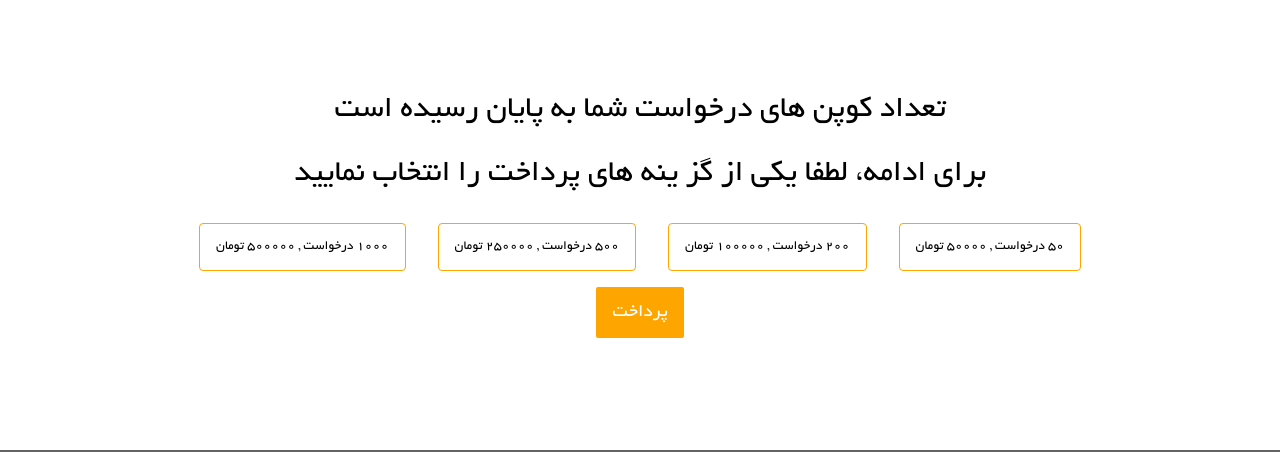
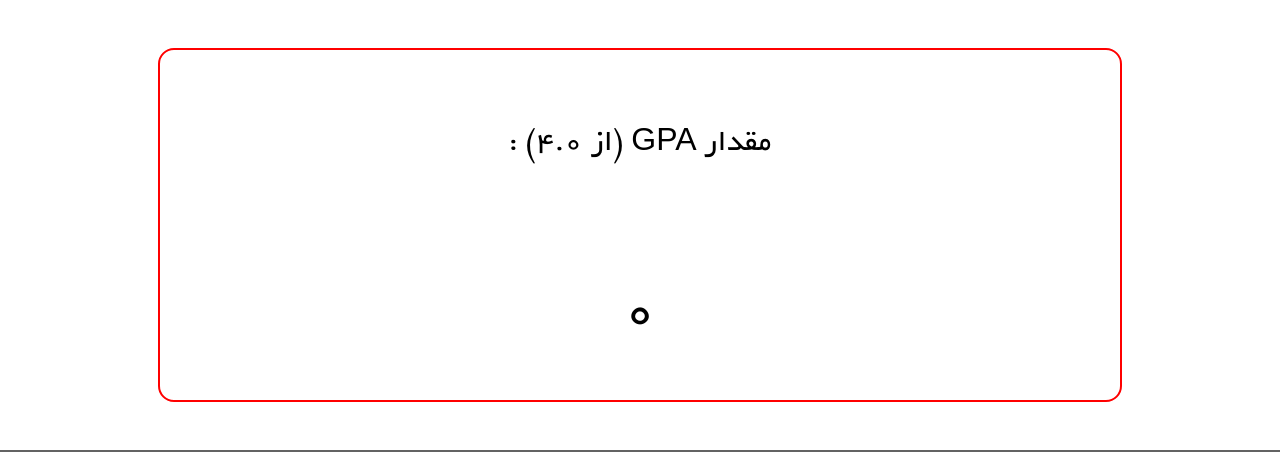
Before and after one commit to mohammadJaliliTorkamani/stu_assist, a React (Create React App) app: page /gpa-calculator in a window 1280 px wide. Shown: the part 326-778 px from the top of the page. Built offline with nearby package versions, Linux system fonts and the light colour scheme; the HTML template or start-up script is replaced by a standard one.

Commit message:
gpa formula bug was fixed

```diff
--- a/src/pages/GPACalculator.tsx
+++ b/src/pages/GPACalculator.tsx
@@ -137,7 +137,7 @@ const chargeValue = [{ id: 1, value: 50, price: 50000 }, { id: 2, value: 200, pr
 function GPACalculator() {
     const [isLoading, setIsLoading] = useState(false)
     const [isGuest, setIsGuest] = useState(false)
-    const [isOutOfCoupon, setIsOutOfCoupon] = useState(true)
+    const [isOutOfCoupon, setIsOutOfCoupon] = useState(false)
     const [selectedChargeOption, setSelectedChargeOption] = useState({ id: -1, value: -1, price: -1 })
     const [min, setMin] = useState(0)
     const [max, setMax] = useState(0)
@@ -148,7 +148,8 @@ function GPACalculator() {
 
     const handleCalculate = () => {
         if (!isLoading && !isGuest)
-            setGPA(3 * ((max - grade) / (max - min)) + 1)
+            //must be calculated in server side
+            setGPA(max - min === 0 ? 0 : 3 * ((max - grade) / (max - min)) + 1)
     }
 
     return (
```
